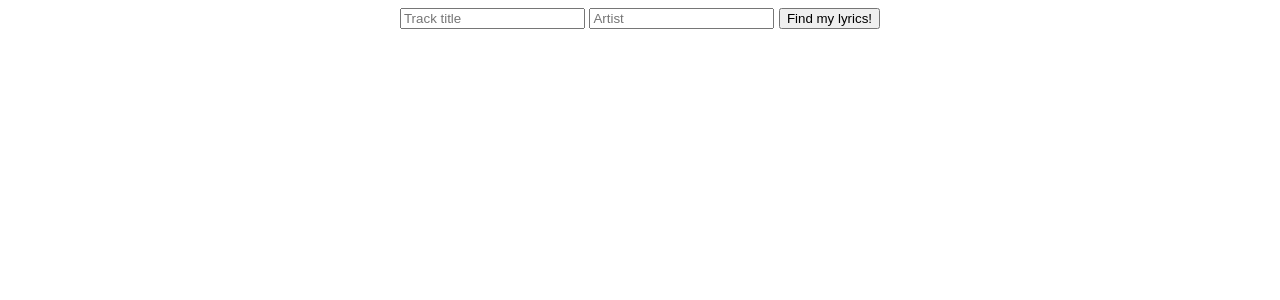
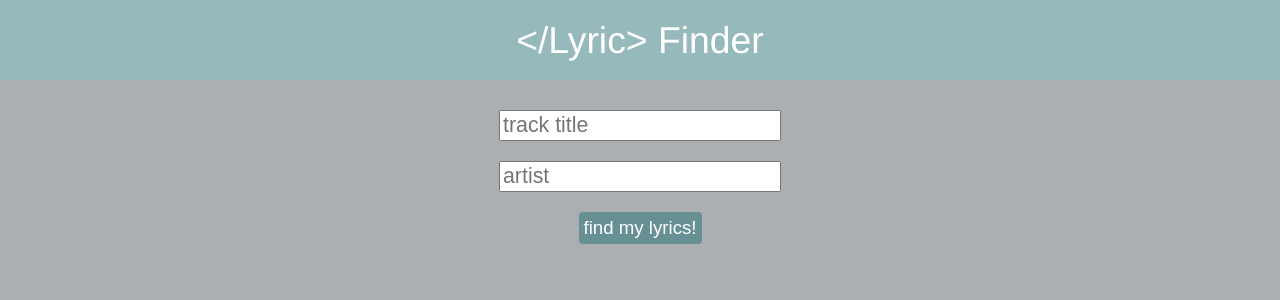
Before and after one commit to vlop11/api-practice, a Python web app: template templates/home.html in a window 1280 px wide. Shown: the top 300 px of the page. Run offline with Jinja, Linux system fonts and the light colour scheme; the template is opened without the code that fills it, so the values that code supplies are empty.

Commit message:
styling!
styled the app to look better

```diff
--- a/main.py
+++ b/main.py
@@ -43,7 +43,7 @@ class LyricsPage(webapp2.RequestHandler):
             lyrics_dict = {"lyrics": song_lyrics}
         # if no lyrics are found, do this
         else:
-            lyrics_dict = {"error": "No lyrics were found. Search again please"}
+            lyrics_dict = {"error": "sorry! no lyrics were found"}
 
         lyrics_template = jinja_current_directory.get_template('templates/lyrics.html')
         self.response.write(lyrics_template.render(lyrics_dict))
--- a/styles/home.css
+++ b/styles/home.css
@@ -3,3 +3,42 @@ html {
   font-weight: lighter;
   text-align: center;
 }
+body {
+  background-color: #ABAFB1;
+  margin: 0;
+}
+.header {
+  width: 100vw;
+  height: 10vh;
+  background-color: #96B9BC;
+  color: white;
+  display: flex;
+  justify-content: center;
+  align-items: center;
+}
+h3 {
+  font-weight: lighter;
+  font-size: 28pt;
+}
+.search {
+}
+form {
+  padding: 20px;
+  margin: auto;
+}
+input[type=text] {
+  font-size: 16pt;
+  margin: 10px;
+}
+input[type=submit] {
+  font-size: 14pt;
+  color: white;
+  padding: 5px;
+  margin: 10px;
+  background-color: #669093;
+  border-style: none;
+  border-radius: 4px;
+}
+input[type=submit]:hover {
+  background-color: #1E5653;
+}
--- a/templates/home.html
+++ b/templates/home.html
@@ -6,11 +6,16 @@
 </head>
 
 <body>
-  <form action="/lyrics" method="post">
-    <input type="text" name="track_title" placeholder="Track title"></input>
-    <input type="text" name="artist_name" placeholder="Artist"></input>
-    <input type="submit" value="Find my lyrics!"></input>
-  </form>
+  <div class="header">
+    <h3>&lt;/Lyric&gt; Finder</h3>
+  </div>
+  <div class="search">
+    <form action="/lyrics" method="post">
+      <input type="text" name="track_title" placeholder="track title"></input>
+      <br><input type="text" name="artist_name" placeholder="artist"></input>
+      <br><input type="submit" value="find my lyrics!"></input>
+    </form>
+  </div>
 </body>
 
 </html>
```
Also changed, not shown: styles/lyrics.css (+60 -0 lines), templates/lyrics.html (+13 -0 lines), 1 other file.
